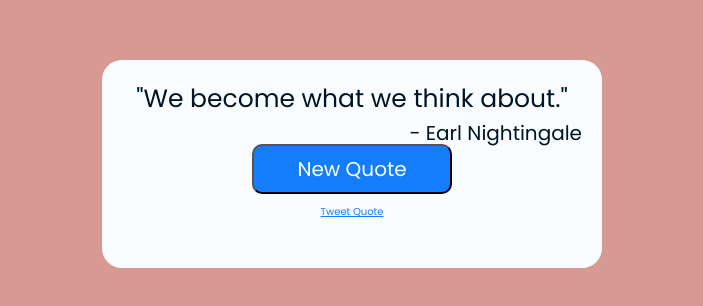
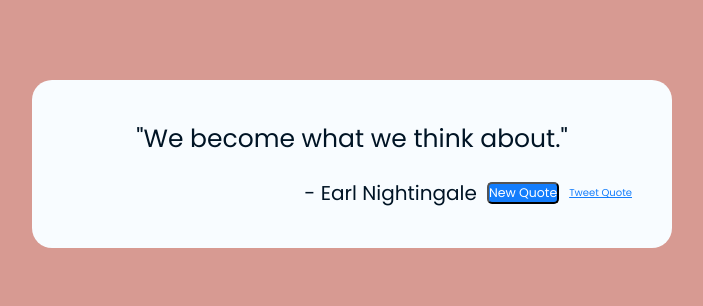
Before and after one commit to n-s-harvey/quote-machine, a React (Create React App) app: page / in a window 1280 px wide. Shown: the part 236-542 px from the top of the page, without its empty margins (288-991 px from the left). Built offline with nearby package versions, Linux system fonts and the light colour scheme.

Commit message:
Restructured QuoteBox. Updated QuoteBox to display interaction line with Flexbox.

```diff
--- a/src/features/quote-box.mjs
+++ b/src/features/quote-box.mjs
@@ -13,9 +13,9 @@ const QuoteBox = function () {
     <article id="quote-box">
       <section id="quote">
         <p id="text">"{quote.quote}"</p>
+      </section>
+      <section id="interact-line">
         <p id="author">- {quote.author}</p>
-      </section>
-      <section id="interact">
         <button id="new-quote" onClick={() => dispatch(getRandomQuote())}>
           New Quote
         </button>
--- a/src/sass/styles.scss
+++ b/src/sass/styles.scss
@@ -42,38 +42,38 @@ p {
 article {
   height: min-content;
   position: relative;
-  width: max(30vw, 50 * $unit);
+  width: max(50vw, 50 * $unit);
   margin: 0 auto;
   top: 50%;
   transform: translateY(-50%);
   // margin: 2rem;
   background-color: $background;
-  padding: 2rem;
+  padding: 4rem;
   text-align: center;
   border-radius: 2rem;
 
 
   #quote {
-    margin-bottom: $interact-height;
+    margin-bottom: 2rem;
   }
 
-  #interact {
-    position: absolute;
-    left: 50%;
-    transform: translate(-50%, -50%);
-    bottom: 1rem;
+  #interact-line {
+    // position: absolute;
+    // left: 50%;
+    // transform: translate(-50%, -50%);
+    // bottom: 1rem;
     display: flex;
-    flex-direction: column;
+    flex-direction: row;
     gap: 1rem;
     align-items: center;
-    justify-content: space-evenly;
+    justify-content: end;
     button {
       background-color: $primary;
       color: white;
-      width: 20rem;
-      height: 5rem;
-      border-radius: 1rem;
-      font-size: 2rem;
+      // width: 20rem;
+      // height: 5rem;
+      border-radius: 0.5rem;
+      font-size: 1.25rem;
     }
     button:hover {
       cursor: pointer;
@@ -86,6 +86,6 @@ article {
   }
 }
 
-.App {
-  display: flex;
-}
+// .App {
+//   display: flex;
+// }
--- a/src/stylesheets/styles.css
+++ b/src/stylesheets/styles.css
@@ -30,48 +30,38 @@ p {
 article {
   height: min-content;
   position: relative;
-  width: max(30vw, 500px);
+  width: max(50vw, 500px);
   margin: 0 auto;
   top: 50%;
   transform: translateY(-50%);
   background-color: #f8fcff;
-  padding: 2rem;
+  padding: 4rem;
   text-align: center;
   border-radius: 2rem;
 }
 article #quote {
-  margin-bottom: 100px;
+  margin-bottom: 2rem;
 }
-article #interact {
-  position: absolute;
-  left: 50%;
-  transform: translate(-50%, -50%);
-  bottom: 1rem;
+article #interact-line {
   display: flex;
-  flex-direction: column;
+  flex-direction: row;
   gap: 1rem;
   align-items: center;
-  justify-content: space-evenly;
+  justify-content: end;
 }
-article #interact button {
+article #interact-line button {
   background-color: #137dfc;
   color: white;
-  width: 20rem;
-  height: 5rem;
-  border-radius: 1rem;
-  font-size: 2rem;
+  border-radius: 0.5rem;
+  font-size: 1.25rem;
 }
-article #interact button:hover {
+article #interact-line button:hover {
   cursor: pointer;
   background-color: #2e8cff;
 }
-article #interact a {
+article #interact-line a {
   color: #137dfc;
   grid-column: 2;
 }
 
-.App {
-  display: flex;
-}
-
 /*# sourceMappingURL=styles.css.map */
```
Also changed, not shown: 1 other file (tests, documents, lock files or other folders).
